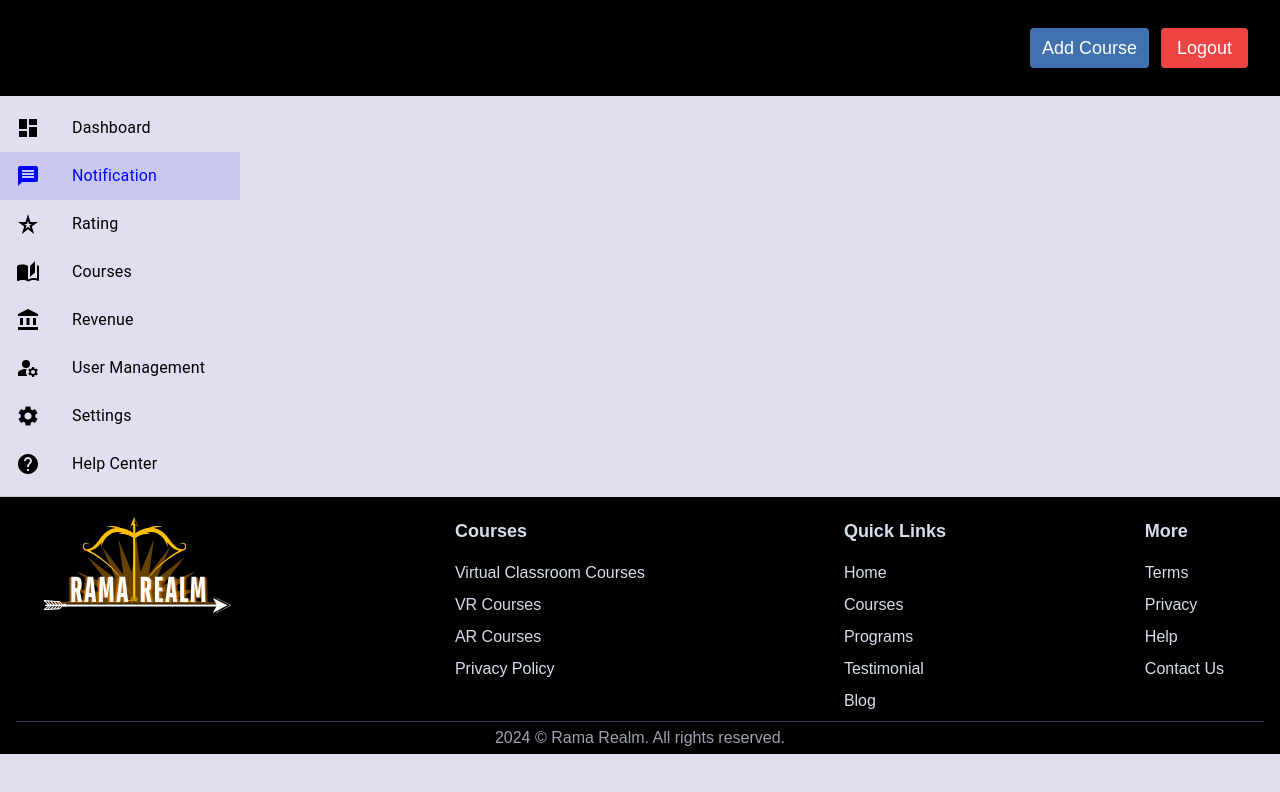
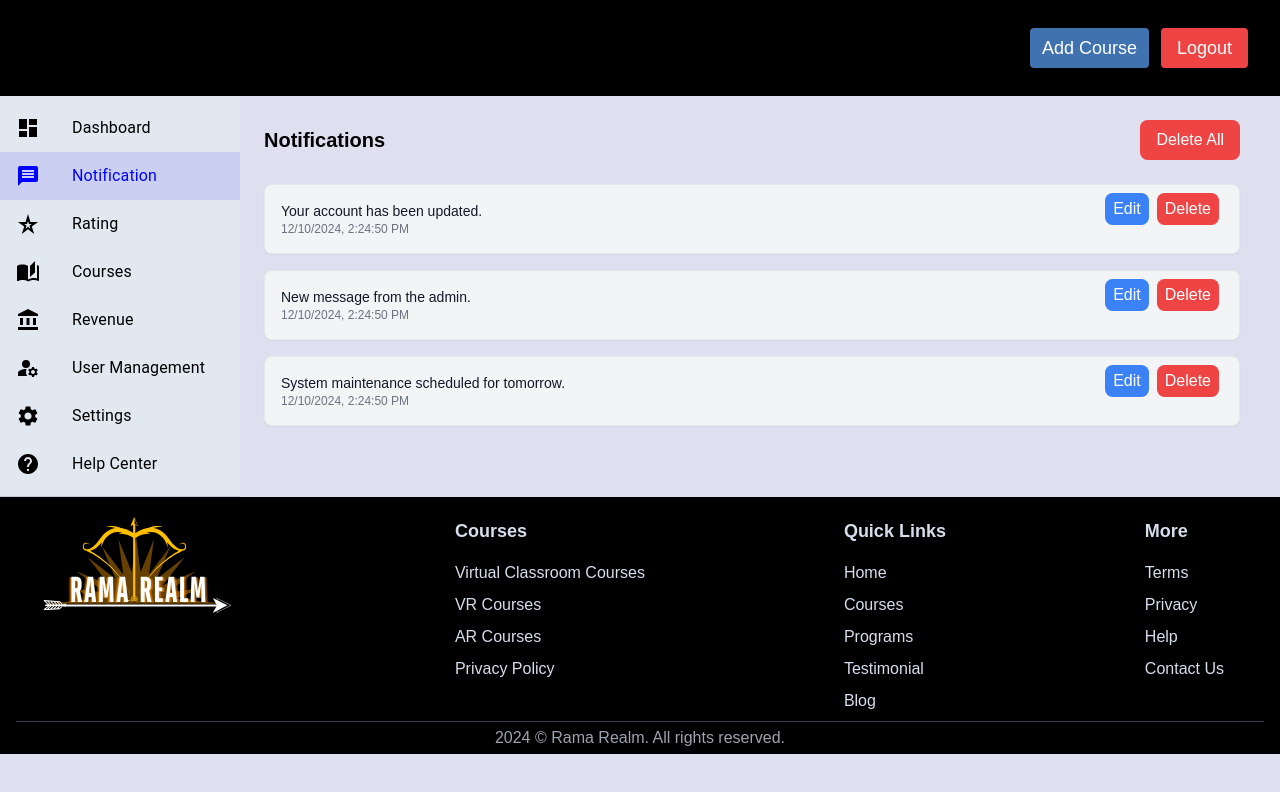
Before and after one commit to Manasraj9/Rama-Realm--An-E-learning-Website-, a React (Vite) app in the folder frontend/: page /NotificationAdmin in a window 1280 px wide. Shown: the top 792 px of the page. Built offline with nearby package versions, Linux system fonts and the light colour scheme; grey boxes are pictures that could not be loaded; a web font is replaced by a local one.

Commit message:
Updated NotificationAdmin.jsx

```diff
--- a/frontend/src/Pages/Admin/NotificationAdmin.jsx
+++ b/frontend/src/Pages/Admin/NotificationAdmin.jsx
@@ -1,15 +1,26 @@
-import React from 'react'
+import React, { useState } from 'react';
 import Navbar from '../../Components/Bars/Navbar_Admin';
 import Footer from '../../Components/HomePage_components/Footer';
-import Dash_board from '../../Components/Dashboard/Dashboard'
 import { useLocation, useNavigate } from 'react-router-dom';
 import { toast } from 'react-toastify';
-import { Dashboard, Message, Settings, Help, AccountBalance, AutoStories,StarBorderPurple500, ManageAccounts }  from '@mui/icons-material';
-import {Box,List,ListItem,ListItemIcon,ListItemText,Divider,} from '@mui/material';
+import { Dashboard, Message, Settings, Help, AccountBalance, AutoStories, StarBorderPurple500, ManageAccounts } from '@mui/icons-material';
+import { Box, List, ListItem, ListItemIcon, ListItemText, Divider } from '@mui/material';
+
+// Helper function to format the date
+const formatDate = (date) => {
+  return new Date(date).toLocaleString();
+};
 
 const NotificationAdmin = () => {
-    const location = useLocation(); // Get the current route
-      const navigate = useNavigate(); // Navigate programmatically
+  const location = useLocation();
+  const navigate = useNavigate();
+
+  const [notifications, setNotifications] = useState([
+    { id: 1, text: 'Your account has been updated.', date: new Date() },
+    { id: 2, text: 'New message from the admin.', date: new Date() },
+    { id: 3, text: 'System maintenance scheduled for tomorrow.', date: new Date() },
+  ]);
+
   const sidebarItems = [
     { text: 'Dashboard', icon: <Dashboard />, path: '/Admin' },
     { text: 'Notification', icon: <Message />, path: '/NotificationAdmin' },
@@ -20,6 +31,27 @@ const NotificationAdmin = () => {
     { text: 'Settings', icon: <Settings />, path: '/Adminsettings' },
     { text: 'Help Center', icon: <Help />, path: '/HelpCenterAdmin' },
   ];
+
+  // Function to delete a specific notification
+  const handleDelete = (id) => {
+    setNotifications(notifications.filter(notification => notification.id !== id));
+    toast.success('Notification deleted!');
+  };
+
+  // Function to delete all notifications
+  const handleDeleteAll = () => {
+    setNotifications([]);
+    toast.success('All notifications deleted!');
+  };
+
+  // Function to edit a specific notification
+  const handleEdit = (id) => {
+    const newText = prompt('Edit notification text:', notifications.find(n => n.id === id).text);
+    if (newText) {
+      setNotifications(notifications.map(n => n.id === id ? { ...n, text: newText } : n));
+    }
+  };
+
   return (
     <div>
       {/* Navbar */}
@@ -27,7 +59,6 @@ const NotificationAdmin = () => {
 
       {/* Content Section with Sidebar and Main Content */}
       <div className="flex flex-grow">
-        {/* Sidebar */}
         {/* Sidebar */}
         <Box
           sx={{
@@ -43,15 +74,15 @@ const NotificationAdmin = () => {
             },
           }}
         >
-                  <List>
+          <List className='bg-slate-200'>
             {sidebarItems.map((item) => (
               <ListItem
                 button
                 key={item.text}
-                        onClick={() => navigate(item.path)} // Navigate to the route without reloading
+                onClick={() => navigate(item.path)}
                 sx={{
                   cursor: 'pointer',
-                          color: location.pathname === item.path ? 'blue' : 'inherit', // Highlight the active item
+                  color: location.pathname === item.path ? 'blue' : 'inherit',
                   backgroundColor: location.pathname === item.path ? 'rgba(0, 0, 255, 0.1)' : 'transparent',
                 }}
               >
@@ -65,13 +96,59 @@ const NotificationAdmin = () => {
 
           <Divider />
         </Box>
+
+        {/* Main Content */}
+        <div className="flex flex-col p-6 w-full mr-4">
+          {/* Delete All button */}
+          <div className="flex justify-between items-center mb-6">
+            <h2 className="text-xl font-semibold">Notifications</h2>
+            <button
+              onClick={handleDeleteAll}
+              className="bg-red-500 text-white px-4 py-2 rounded-md hover:bg-red-600"
+            >
+              Delete All
+            </button>
+          </div>
+
+          {/* Notifications List */}
+          <div className="space-y-4">
+            {notifications.map((notification) => (
+              <div
+                key={notification.id}
+                className="relative bg-gray-100 p-4 border rounded-md shadow-sm"
+              >
+                <div className="flex justify-between items-start">
+                  <div className="flex flex-col">
+                    <p className="text-sm text-gray-900">{notification.text}</p>
+                    <span className="text-xs text-gray-500">{formatDate(notification.date)}</span>
+                  </div>
+                </div>
+
+                {/* Edit and Delete buttons */}
+                <div className="absolute top-2 right-2 flex space-x-2 pr-3">
+                  <button
+                    onClick={() => handleEdit(notification.id)}
+                    className="bg-blue-500 text-white px-2 py-1 rounded-md hover:bg-blue-600"
+                  >
+                    Edit
+                  </button>
+                  <button
+                    onClick={() => handleDelete(notification.id)}
+                    className="bg-red-500 text-white px-2 py-1 rounded-md hover:bg-red-600"
+                  >
+                    Delete
+                  </button>
+                </div>
+              </div>
+            ))}
+          </div>
+        </div>
       </div>
 
       {/* Footer */}
       <Footer />
+    </div>
+  );
+};
 
-        </div>
-    )
-}
-
-export default NotificationAdmin
+export default NotificationAdmin;
```
Lines whose indentation alone changed are shown as unchanged.
